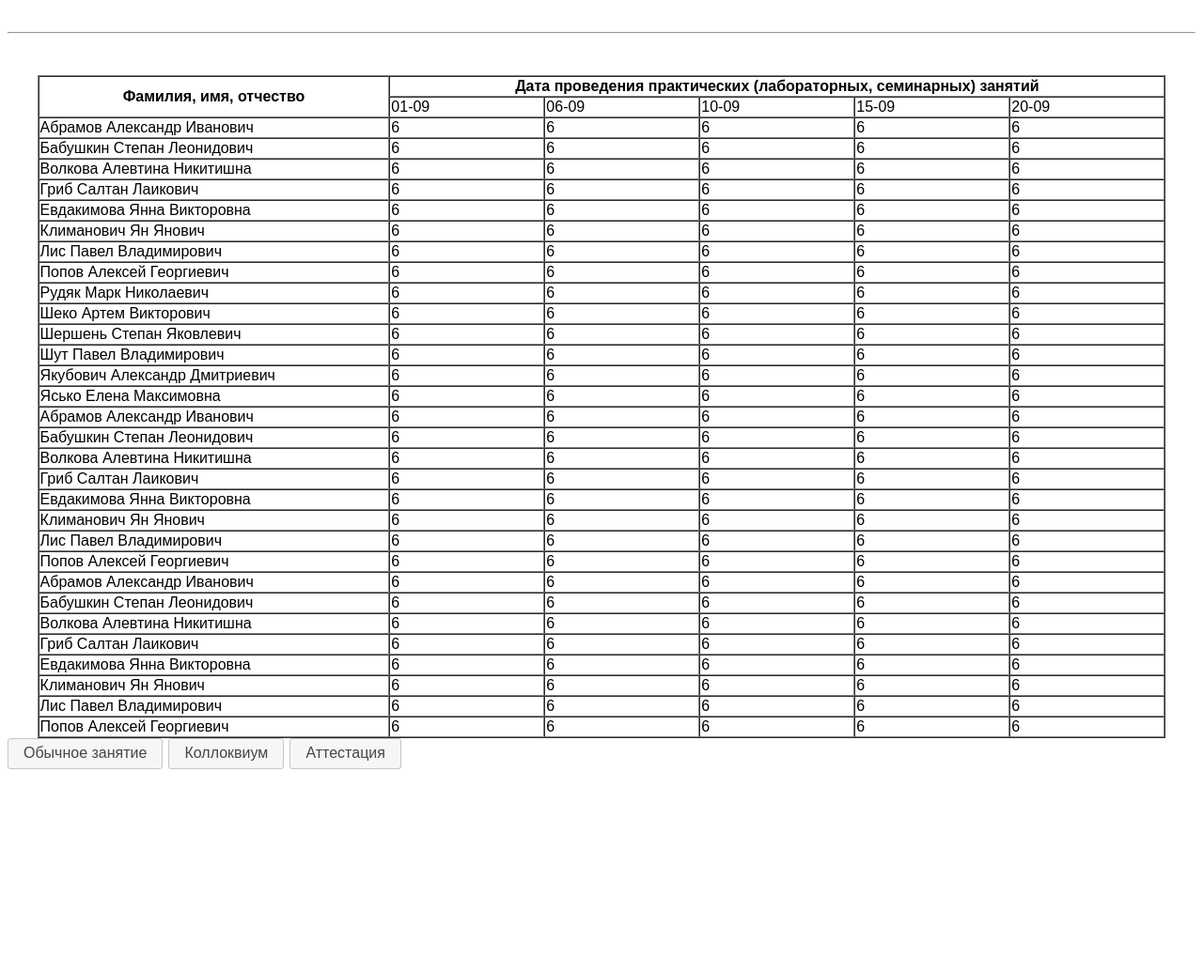
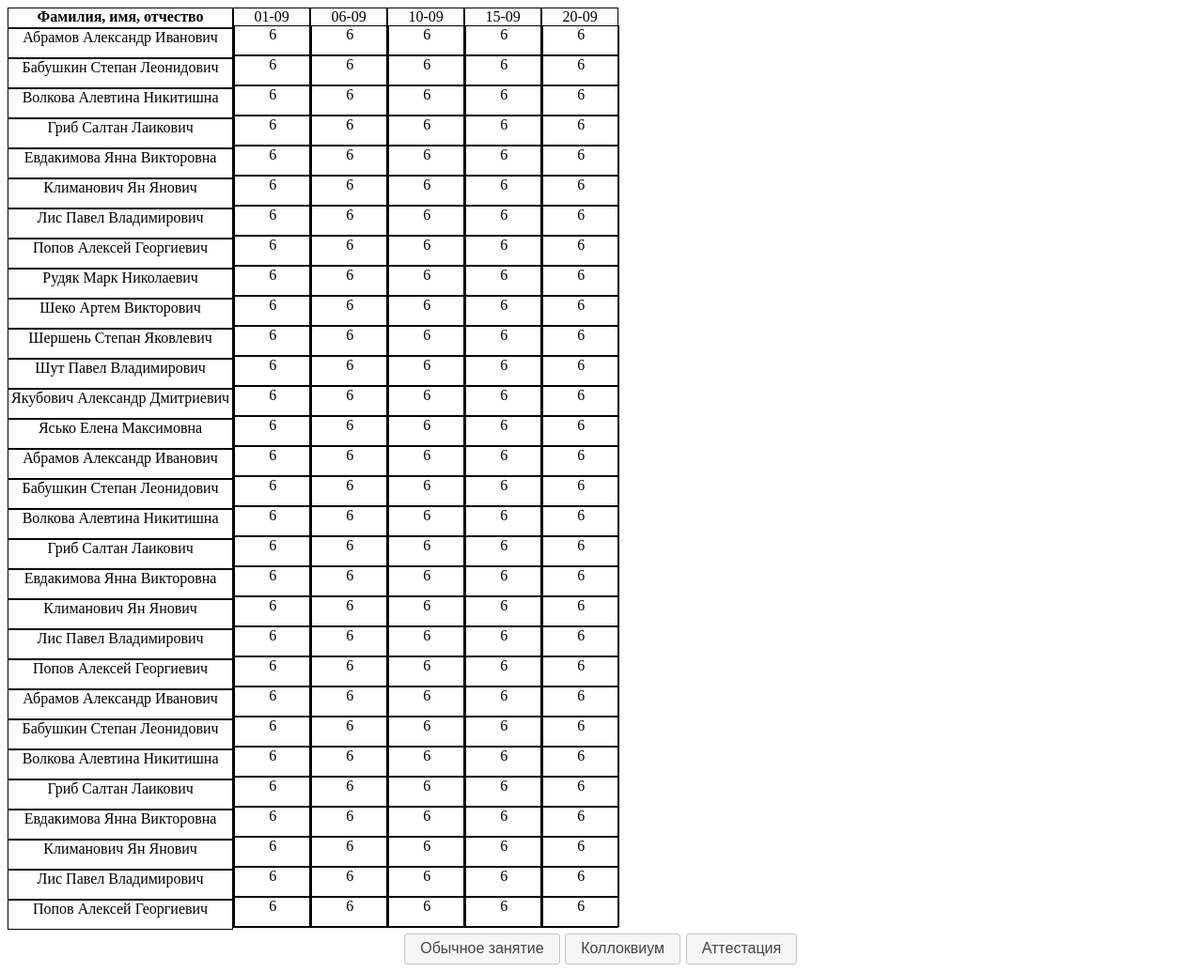
Before and after one commit to NikitaPishulenak/jur, a PHP site: page / in a window 1280 px wide. Shown: the whole page at 94% size. Before the commit the page ends 827 px from the top, so only its background shows below. Run offline with PHP 8.4, Linux system fonts and the light colour scheme; some libraries are stand-ins or nearby versions.

Commit message:
Форма в дивах. Корретная работа.

```diff
--- a/index.php
+++ b/index.php
@@ -5,7 +5,7 @@
     <meta name="viewport"
           content="width=device-width, user-scalable=no, initial-scale=1.0, maximum-scale=1.0, minimum-scale=1.0">
     <meta http-equiv="X-UA-Compatible" content="ie=edge">
-    <link rel="stylesheet" type="text/css" href="mystyle.css">
+    <link rel="stylesheet" href="mystyle.css">
     <link rel="stylesheet" href="//code.jquery.com/ui/1.12.1/themes/base/jquery-ui.css">
     <title>Оценочная ведомость</title>
     <script src="https://code.jquery.com/jquery-1.12.4.js"></script>
@@ -22,21 +22,19 @@
                     alert("Для сохранения необходимо заполнить поле 'Дата'");
                 else {
                     var date = $("#simple_les-date").val();
-                    var trs = $("#rating_list").find('tr'),
-                        cnt = trs.length,
-                        cols = 0, i = 2;
+                    var cnt = $("div.container-list").find("div.fio_student").length;
+                    $("div.result_box").find('div.date:last').after("<div class='date' style='border: solid black 1px; width: 80px; float: left;'>" + date + "<div class='grade'></div></div>");
 
-                    $(trs[1]).find('td:last').after("<td class='sl'>" + date + "</td>");
-
-                    for (i; i < cnt; i++) {
-                        var bit1 = $("#0sl_inp" + (i - 2)).val();
-                        var bit2 = $("#1sl_inp" + (i - 2)).val();
-                        var bit3 = $("#2sl_inp" + (i - 2)).val();
+                    for (var i = 0; i < cnt; i++) {
+                        var bit1 = $("#0sl_inp" + i).val();
+                        var bit2 = $("#1sl_inp" + i).val();
+                        var bit3 = $("#2sl_inp" + i).val();
                         bit1 = (bit1 == "") ? "" : bit1;
                         bit2 = (bit2 == "") ? "" : "/" + bit2;
                         bit3 = (bit3 == "") ? "" : "/" + bit3;
                         var cur_res = bit1 + bit2 + bit3;
-                        $(trs[i]).find('td:last').after("<td>" + cur_res + "</td>");
+                        //alert(cur_res);
+                        $("div.date:last").find('div.grade:last').after("<div  class='grade' style=\"border: solid black 1px; width: 80px; height: 30px;\">" + cur_res + "</div>");
                     }
 
                     dialog_simple_les.dialog("close");
@@ -49,23 +47,19 @@
                     alert("Для сохранения необходимо заполнить поле 'Дата'");
                 else {
                     var date = $("#colloquium-date").val();
-                    var trs = $("#rating_list").find('tr'),
-                        cnt = trs.length,
-                        cols = 0, i = 2;
+                    var cnt = $("div.container-list").find("div.fio_student").length;
+                    $("div.result_box").find('div.date:last').after("<div class='date' style='border: solid black 1px; width: 80px; float: left; background-color: #B0E0E6'>" + date + "<div class='grade'></div></div>");
 
-                    $(trs[1]).find('td:last').after("<td style='background-color: #B0E0E6'>" + date + "</td>");
-
-                    for (i; i < cnt; i++) {
-                        var bit1 = $("#0col_inp" + (i - 2)).val();
-                        var bit2 = $("#1col_inp" + (i - 2)).val();
-                        var bit3 = $("#2col_inp" + (i - 2)).val();
+                    for (var i = 0; i < cnt; i++) {
+                        var bit1 = $("#0col_inp" + i).val();
+                        var bit2 = $("#1col_inp" + i).val();
+                        var bit3 = $("#2col_inp" + i).val();
                         bit1 = (bit1 == "") ? "" : bit1;
                         bit2 = (bit2 == "") ? "" : "/" + bit2;
                         bit3 = (bit3 == "") ? "" : "/" + bit3;
                         var cur_res = bit1 + bit2 + bit3;
-                        $(trs[i]).find('td:last').after("<td style='background-color: #B0E0E6'>" + cur_res + "</td>");
+                        $("div.date:last").find('div.grade:last').after("<div  class='grade' style=\"border: solid black 1px; width: 80px; height: 30px; background-color: #B0E0E6 \">" + cur_res + "</div>");
                     }
-
                     dialog_colloquium.dialog("close");
                 }
             }
@@ -75,23 +69,19 @@
                     alert("Для сохранения необходимо заполнить поле 'Дата'");
                 else {
                     var date = $("#exam-date").val();
-                    var trs = $("#rating_list").find('tr'),
-                        cnt = trs.length,
-                        cols = 0, i = 2;
+                    var cnt = $("div.container-list").find("div.fio_student").length;
+                    $("div.result_box").find('div.date:last').after("<div class='date' style='border: solid black 1px; width: 80px; float: left; background-color: #F5DEB3'>" + date + "<div class='grade'></div></div>");
 
-                    $(trs[1]).find('td:last').after("<td style='background-color: #F5DEB3'>" + date + "</td>");
-
-                    for (i; i < cnt; i++) {
-                        var bit1 = $("#0exam_inp" + (i - 2)).val();
-                        var bit2 = $("#1exam_inp" + (i - 2)).val();
-                        var bit3 = $("#2exam_inp" + (i - 2)).val();
+                    for (var i = 0; i < cnt; i++) {
+                        var bit1 = $("#0exam_inp" + i).val();
+                        var bit2 = $("#1exam_inp" + i).val();
+                        var bit3 = $("#2exam_inp" + i).val();
                         bit1 = (bit1 == "") ? "" : bit1;
                         bit2 = (bit2 == "") ? "" : "/" + bit2;
                         bit3 = (bit3 == "") ? "" : "/" + bit3;
                         var cur_res = bit1 + bit2 + bit3;
-                        $(trs[i]).find('td:last').after("<td style='background-color: #F5DEB3'>" + cur_res + "</td>");
+                        $("div.date:last").find('div.grade:last').after("<div  class='grade' style=\"border: solid black 1px; width: 80px; height: 30px; background-color: #F5DEB3 \">" + cur_res + "</div>");
                     }
-
                     dialog_exam.dialog("close");
                 }
             }
@@ -207,14 +197,14 @@
             $(".col_cell2").slideUp();
             $(".exam_cell1").slideUp();
             $(".exam_cell2").slideUp();
-            $(".cell:text, .cell1:text, .cell2:text, .col_cell:text, .col_cell1:text, .col_cell2:text, .exam_cell:text, .exam_cell1:text, .exam_cell2:text").click(function () {
+            $(".cell:text, .cell1:text, .cell2:text, .col_cell:text, .col_cell1:text, .col_cell2:text, .exam_cell:text, .exam_cell1:text, .exam_cell2:text").focus(function () {
                 inp_id = $(this).attr('id');
                 //alert(inp_id);
 
                 $("button.grade").click(function () {
                     var text = $(this).text();
                     $("#" + inp_id).val(text);
-//                    $("#"+inp_id).select();
+                    $("#" + inp_id).focus();
                 });
 
                 var absenteeisms = /\w/;
@@ -316,16 +306,8 @@
 
             });
 
-            $(".cell:text").change(function () {
+            $(".cell:text, .cell1:text, .cell2:text, .col_cell:text, .col_cell1:text, .col_cell2:text, .exam_cell:text, .exam_cell1:text, .exam_cell2:text").change(function () {
                 var len = this.value.length;
-                var resultStr = Array();
-                if (this.value.charAt(len - 1) == "/") {
-                    this.value = this.value.substr(0, len - 1);
-                }
-                if (this.value.charAt(0) == "/") {
-                    this.value = this.value.substr(1, len);
-                }
-
                 var grade = this.value.split("/");
                 var i = 0;
                 for (i; i < grade.length; i++) {
@@ -349,9 +331,6 @@
                     //alert(grade[i]); //вывод каждой оценки
                     //resultStr[i]=grade[i];
                 }
-//                resultStr.join('/');
-//                $(this).val(resultStr);
-
             });
 
 
@@ -387,8 +366,6 @@
             });
 
         });
-
-
     </script>
 
 </head>
@@ -398,7 +375,6 @@
 $array = array("Абрамов Александр Иванович", "Бабушкин Степан Леонидович", "Волкова Алевтина Никитишна", "Гриб Салтан Лаикович", "Евдакимова Янна Викторовна", "Климанович Ян Янович", "Лис Павел Владимирович", "Попов Алексей Георгиевич", "Рудяк Марк Николаевич", "Шеко Артем Викторович", "Шершень Степан Яковлевич", "Шут Павел Владимирович", "Якубович Александр Дмитриевич", "Ясько Елена Максимовна", "Абрамов Александр Иванович", "Бабушкин Степан Леонидович", "Волкова Алевтина Никитишна", "Гриб Салтан Лаикович", "Евдакимова Янна Викторовна", "Климанович Ян Янович", "Лис Павел Владимирович", "Попов Алексей Георгиевич", "Абрамов Александр Иванович", "Бабушкин Степан Леонидович", "Волкова Алевтина Никитишна", "Гриб Салтан Лаикович", "Евдакимова Янна Викторовна", "Климанович Ян Янович", "Лис Павел Владимирович", "Попов Алексей Георгиевич");
 $dates = array("01-09", "06-09", "10-09", "15-09", "20-09");
 //$dates=array(null);
-
 ?>
 
 <div id="form-simple-les" title="Тип занятия: Обычное занятие">
@@ -445,7 +421,6 @@
                         }
                         ?>
                     </div>
-
 
                 </div>
 
@@ -543,7 +518,7 @@
                 <input type="text" id="exam-date" required class="datepicker" value="<?php echo date('d.m.Y') ?>"><br>
             </div>
             <div class="info">
-                <button id="add_grade_exam" class="add_grade" style="color: blue; top: 20px;"
+                <button id="add_grade_exam" class="add_grade"
                         title="Для добавления дополнительной оценки нажмите на кнопку!">+
                 </button>
                 <br>
@@ -605,49 +580,43 @@
 </form>
 </div>
 
+<div class="container-list">
+    <div class="box" style="width: 95%; display: inline-block" align="center">
+        <div class="fio" style="float: left; width: 20%;">
+            <div class="title" style="border: solid black 1px; height: 20px;">
+                <b>Фамилия, имя, отчество</b>
+            </div>
+            <?php
+            $i = 0;
+            foreach ($array as $v) {
+                echo "<div class='fio_student' style=\"border: solid black 1px; height: 30px;\">$v</div>";
+            }
+            ?>
+        </div>
 
-<div id="users-contain" class="ui-widget">
-    <form>
+        <div class="result_box" style="float: right; width: 80%;">
+            <?php
+            foreach ($dates as $date) {
+                echo "<div class='date' style=\"border: solid black 1px; width: 80px; float: left; \">$date";
+                for ($i = 0; $i < count($array); $i++) {
+                    echo "<div class='grade' style=\"border: solid black 1px; width: 80px; height: 30px; \">6";
 
-        <br>
-        <hr>
-        <br><br>
+                    echo "</div>";
 
-        <div>
-            <table width="95%" border="1" align="center" cellspacing="0" id="rating_list">
-                <tr>
-                    <th rowspan="2">Фамилия, имя, отчество</th>
-                    <th colspan="150">Дата проведения практических (лабораторных, семинарных) занятий</th>
-                </tr>
-                <tr class="dates">
-
-                    <?php
-                    foreach ($dates as $date) {
-                        echo "<td>$date</td>";
-                    }
-                    ?>
-
-                </tr>
-
-                <?php
-                foreach ($array as $value) {
-                    echo "<tr><td>$value</td>";
-                    for ($i = 0; $i < count($dates); $i++) {
-                        echo "<td>6</td>";
-                    }
-                    echo "</tr>";
                 }
 
-                ?>
+                echo "</div>";
+            }
+            ?>
 
+        </div>
+    </div>
 
-            </table>
-        </div>
-
-    </form>
-    <button id="create_simple_lesson">Обычное занятие</button>
-    <button id="create_colloquium">Коллоквиум</button>
-    <button id="create_exam">Аттестация</button>
+    <div class="tools" align="center">
+        <button id="create_simple_lesson">Обычное занятие</button>
+        <button id="create_colloquium">Коллоквиум</button>
+        <button id="create_exam">Аттестация</button>
+    </div>
 </div>
 
 </body>
--- a/mystyle.css
+++ b/mystyle.css
@@ -155,10 +155,11 @@
 }
 
 .add_grade {
+    color: blue;
     position: absolute;
     right: 0;
-    top: 80px;
+    top: 20px;
     text-align: center;
-    border-radius: 13px;
+    border-radius: 50px;
 
 }
```
